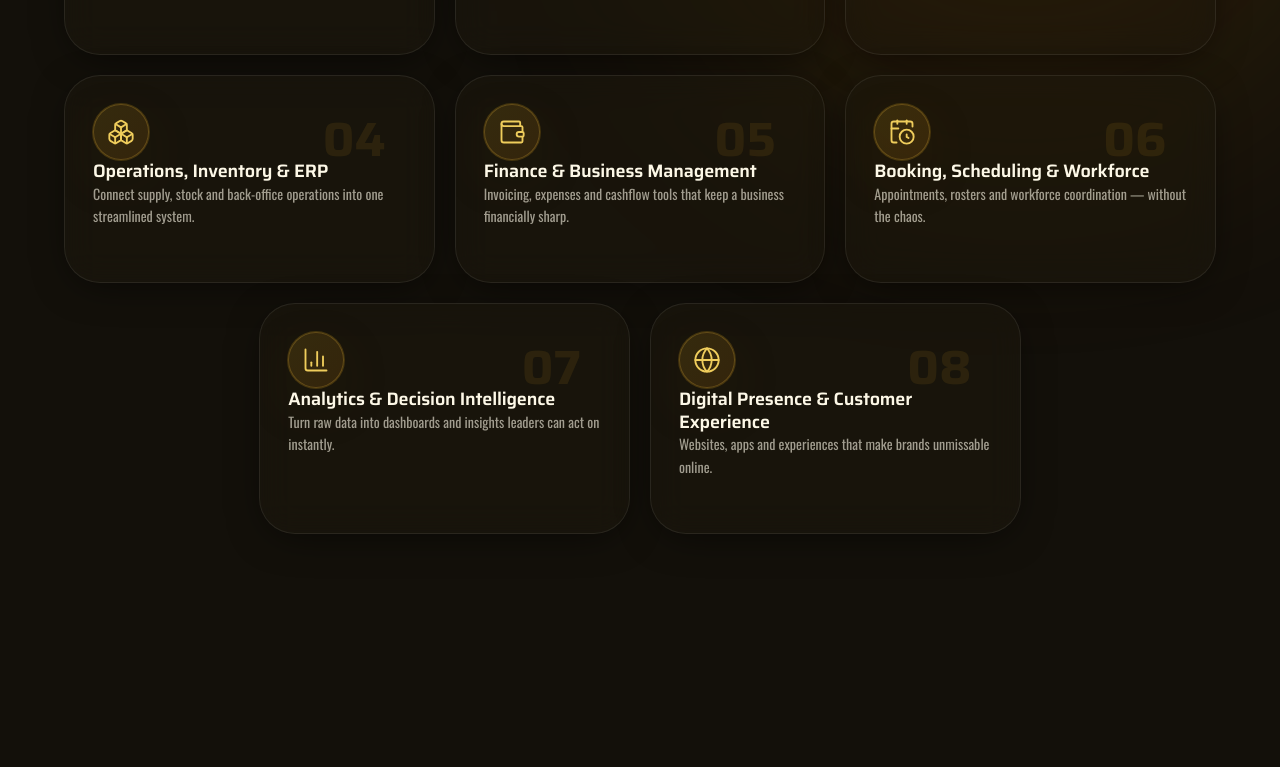
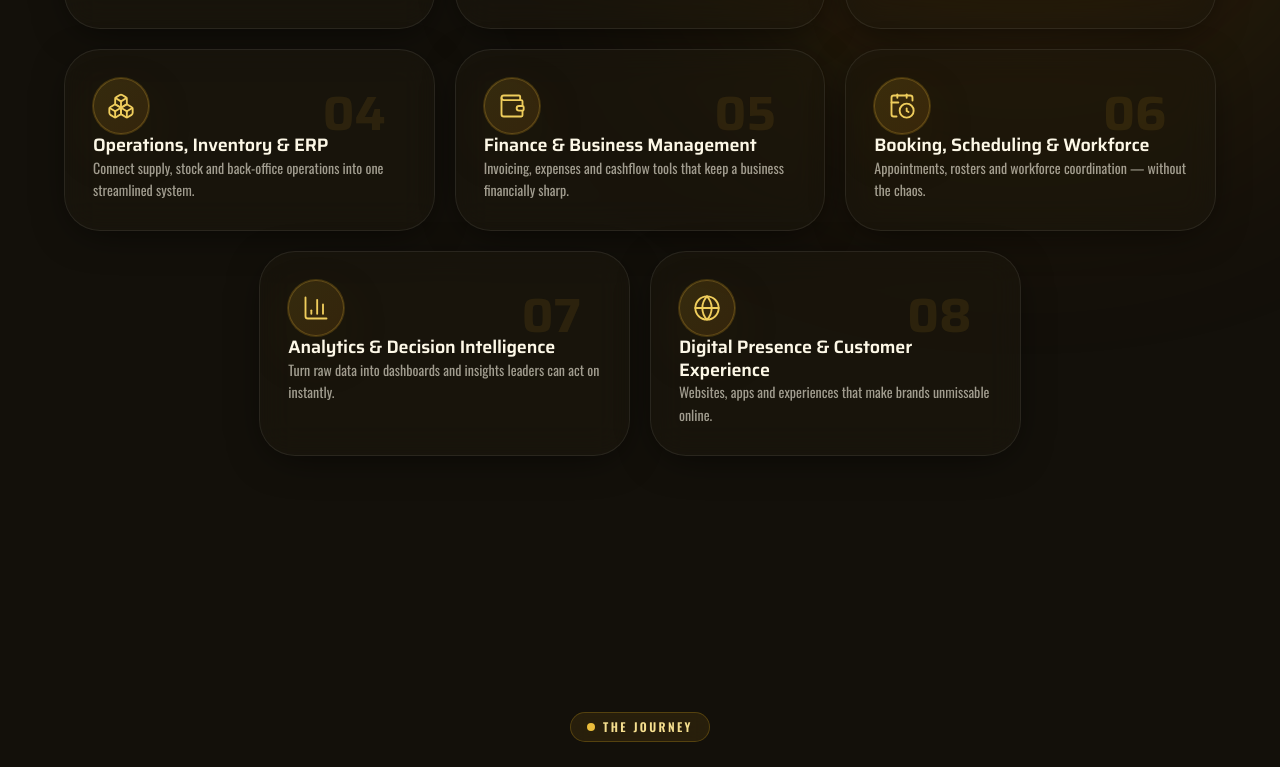
Before and after one commit to niat-web/takeover26, a React (Vite) app: page / in a window 1280 px wide. Shown: the part 2494-3261 px from the top of the page. Built offline with nearby package versions, Linux system fonts and the light colour scheme.

Commit message:
explore button is removed

```diff
--- a/src/components/themes/ThemeCard.tsx
+++ b/src/components/themes/ThemeCard.tsx
@@ -1,5 +1,4 @@
 import { motion } from 'framer-motion'
-import { ArrowUpRight } from 'lucide-react'
 import { GlassCard } from '@/components/common'
 import { fadeUp } from '@/constants/motion'
 import type { Theme } from '@/data/themes'
@@ -30,10 +29,6 @@ export function ThemeCard({ theme }: ThemeCardProps) {
           {title}
         </h3>
         <p className="text-sm leading-relaxed text-ember-50/60">{description}</p>
-
-        <span className="mt-auto inline-flex items-center gap-1 pt-2 text-xs font-semibold uppercase tracking-[0.15em] text-ember-400/0 transition-colors duration-300 group-hover:text-ember-400">
-          Explore <ArrowUpRight className="h-3.5 w-3.5" />
-        </span>
       </GlassCard>
     </motion.li>
   )
```
